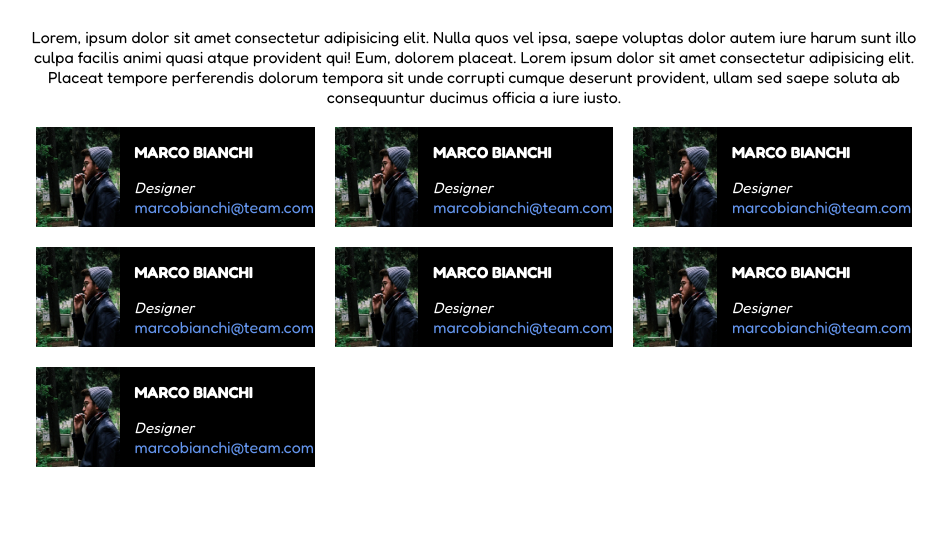
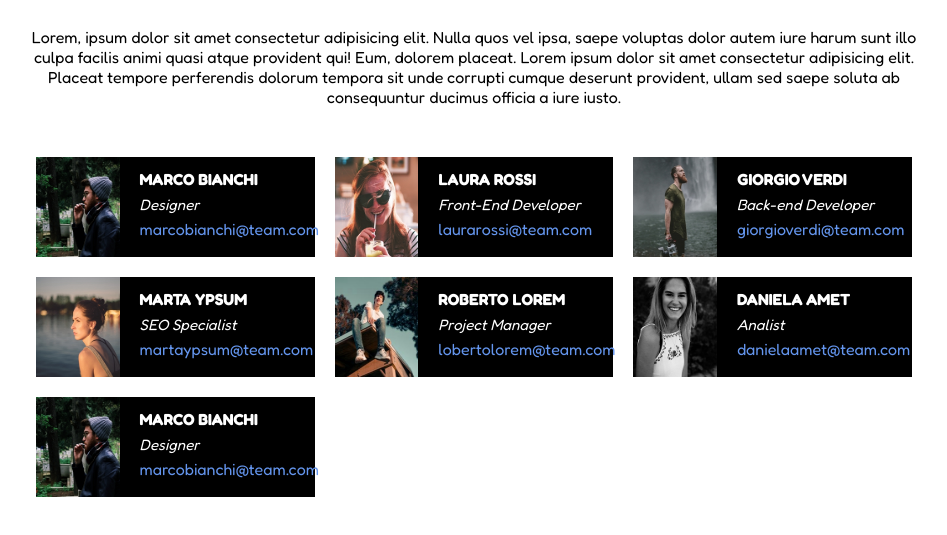
Before and after one commit to gdemartino93/html-css-float-cards, a plain HTML site: page index.html in a window 1280 px wide. Shown: the part 73-608 px from the top of the page, without its empty margins (166-1113 px from the left). Drawn offline with Linux system fonts and the light colour scheme.

Commit message:
fine card

```diff
--- a/css/style.css
+++ b/css/style.css
@@ -23,34 +23,32 @@ header>h1{
 }
 .contenitore p{
     text-align: center;
-    margin-bottom: 60px;
-    margin-bottom: 10px;
+    margin-bottom: 40px;
 }
 .card{
     width: calc(100% / 3 - 20px);
-    height: 100px;
     float: left;
+    margin-bottom:20px;
     margin: 10px;
-    color: black;
-    /* debug */
+    background: black;
 }
 .foto{
     width: 30%;
     height: 100px;
     float: left;
-    /* deb */
-    background-color: red;
 }
 .foto>img {
     width: 100%;
     height: 100px;
 }
 .testo{
-    width: 70%;
+    width: calc(70% - 20px);
     height: 100px;
     float: left;
-    background-color: black;
     color: white;
+    padding: 10px;
+    margin-left: 10px;
+    line-height: 25px
 }
 .ruolo{
     font-style: italic;
@@ -60,6 +58,3 @@ header>h1{
     text-decoration: none;
     color: cornflowerblue;
 }
-.testo>h4,a,.ruolo{
-    padding: 15px;
-}
--- a/index.html
+++ b/index.html
@@ -36,16 +36,58 @@
             </div>
             <div class="card">
                 <div class="foto">
-                  <img src="img/male1.png" alt="">
+                  <img src="img/female1.png" alt="">
                 </div>
                 <div class="testo">
-                  <h4>MARCO BIANCHI </h4>
-                  <SPAn class="ruolo"> Designer</SPAn>
-                  <a href="www.gmail.com">marcobianchi@team.com</a>
+                  <h4>LAURA ROSSI </h4>
+                  <SPAn class="ruolo"> Front-End Developer</SPAn>
+                  <a href="www.gmail.com">laurarossi@team.com</a>
+                </div>
+              </div>
+            <div class="card">
+                <div class="foto">
+                  <img src="img/male2.png" alt="">
+                </div>
+                <div class="testo">
+                  <h4>GIORGIO VERDI </h4>
+                  <SPAn class="ruolo"> Back-end Developer</SPAn>
+                  <a href="www.gmail.com">giorgioverdi@team.com</a>
                 </div>
 
-              </div>
-              <div class="card">
+            </div>
+            <div class="card">
+                <div class="foto">
+                  <img src="img/female2.png" alt="">
+                </div>
+                <div class="testo">
+                  <h4>MARTA YPSUM </h4>
+                  <SPAn class="ruolo"> SEO Specialist</SPAn>
+                  <a href="www.gmail.com">martaypsum@team.com</a>
+                </div>
+
+            </div>
+            <div class="card">
+                <div class="foto">
+                  <img src="img/male3.png" alt="">
+                </div>
+                <div class="testo">
+                  <h4>ROBERTO LOREM </h4>
+                  <SPAn class="ruolo"> Project Manager</SPAn>
+                  <a href="www.gmail.com">lobertolorem@team.com</a>
+                </div>
+
+            </div>
+            <div class="card">
+                <div class="foto">
+                  <img src="img/female3.png" alt="">
+                </div>
+                <div class="testo">
+                  <h4>DANIELA AMET </h4>
+                  <SPAn class="ruolo"> Analist</SPAn>
+                  <a href="www.gmail.com">danielaamet@team.com</a>
+                </div>
+            </div>
+            <div class="card">
                 <div class="foto">
                   <img src="img/male1.png" alt="">
                 </div>
@@ -54,56 +96,7 @@
                   <SPAn class="ruolo"> Designer</SPAn>
                   <a href="www.gmail.com">marcobianchi@team.com</a>
                 </div>
-
-              </div>
-              <div class="card">
-                <div class="foto">
-                  <img src="img/male1.png" alt="">
-                </div>
-                <div class="testo">
-                  <h4>MARCO BIANCHI </h4>
-                  <SPAn class="ruolo"> Designer</SPAn>
-                  <a href="www.gmail.com">marcobianchi@team.com</a>
-                </div>
-
-              </div>
-              <div class="card">
-                <div class="foto">
-                  <img src="img/male1.png" alt="">
-                </div>
-                <div class="testo">
-                  <h4>MARCO BIANCHI </h4>
-                  <SPAn class="ruolo"> Designer</SPAn>
-                  <a href="www.gmail.com">marcobianchi@team.com</a>
-                </div>
-
-              </div>
-              <div class="card">
-                <div class="foto">
-                  <img src="img/male1.png" alt="">
-                </div>
-                <div class="testo">
-                  <h4>MARCO BIANCHI </h4>
-                  <SPAn class="ruolo"> Designer</SPAn>
-                  <a href="www.gmail.com">marcobianchi@team.com</a>
-                </div>
-
-              </div>
-              <div class="card">
-                <div class="foto">
-                  <img src="img/male1.png" alt="">
-                </div>
-                <div class="testo">
-                  <h4>MARCO BIANCHI </h4>
-                  <SPAn class="ruolo"> Designer</SPAn>
-                  <a href="www.gmail.com">marcobianchi@team.com</a>
-                </div>
-
-              </div>
-
-
-
-
+            </div>
         </section>
     </div>
     </main>
```
